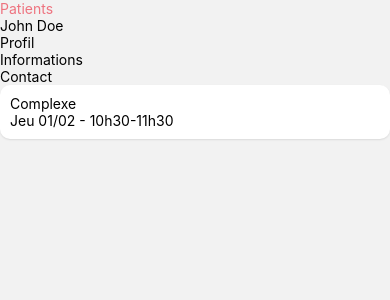
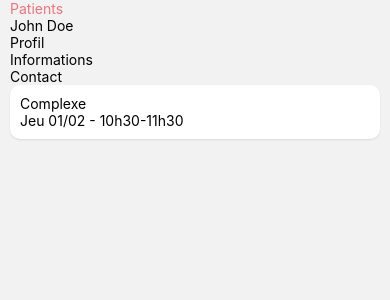
Before and after one commit to LouizD/j-test, a React Native app: screen /Home in a window 390 px wide. Shown: the top 300 px of the page. Built offline with nearby package versions, Linux system fonts and the light colour scheme.

Commit message:
style: add padding on home screen

```diff
--- a/src/screens/Home.style.js
+++ b/src/screens/Home.style.js
@@ -7,7 +7,7 @@ const styleSheet = StyleSheet.create({
     width: Dimensions.get('window').width,
     height: Dimensions.get('window').height,
     paddingTop: Platform.OS === 'ios' ? '10%' : null,
-
+    paddingHorizontal: 10,
   },
 });
 
```
